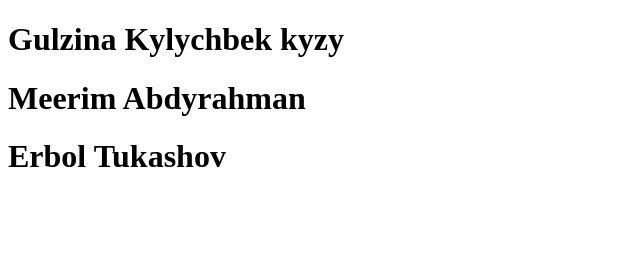
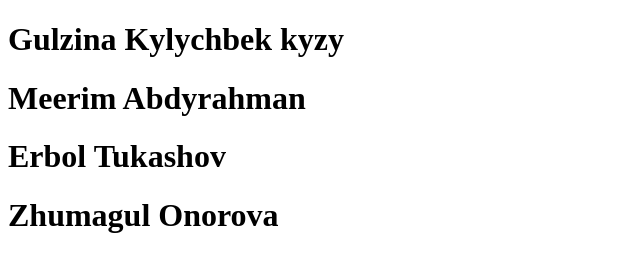
Before and after one commit to Yntymak-ja/practice, a plain HTML site: page index.html in a window 1280 px wide. Shown: the whole page, without its empty margins (0-640 px from the left). Drawn offline with Linux system fonts and the light colour scheme.

Commit message:
add myself

```diff
--- a/index.html
+++ b/index.html
@@ -12,6 +12,7 @@
     <h1>Gulzina Kylychbek kyzy</h1>
     <h1>Meerim Abdyrahman</h1>
     <h1>Erbol Tukashov</h1>
+    <h1>Zhumagul Onorova</h1>
 </body>
 
 </html>
```
